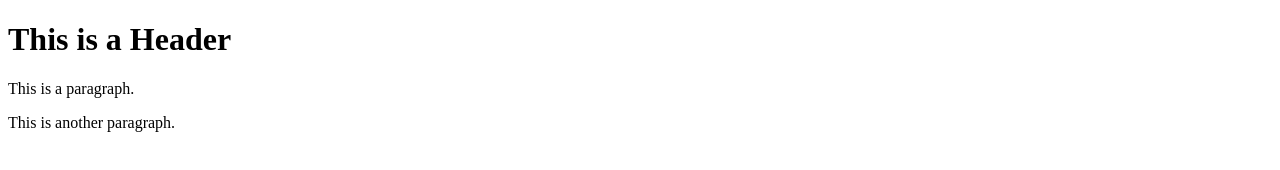
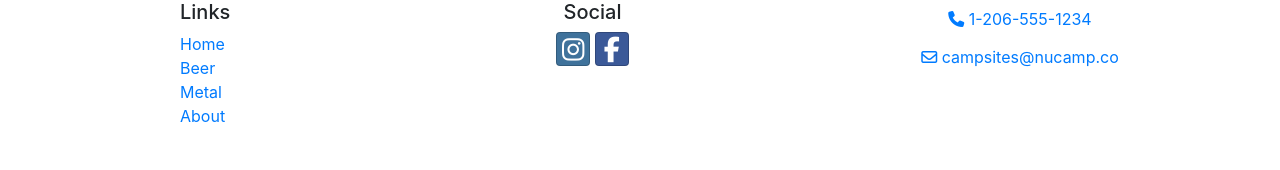
Before and after one commit to agalloch88/MetalBrewz, a plain HTML site: page metal.html in a window 1280 px wide. Drawn offline with nearby package versions, Linux system fonts and the light colour scheme.

Commit message:
bootstrap and js addition

```diff
--- a/metal.html
+++ b/metal.html
@@ -1,8 +1,52 @@
 <!DOCTYPE html>
-<html>
+<html lang="en">
+    <head>
+        <meta charset="utf-8" />
+        <meta name="viewport" content="width=device-width, initial-scale=1" />
+
+        <!-- build:css css/main.css  -->
+        <link rel="stylesheet" href="node_modules/bootstrap/dist/css/bootstrap.min.css" />
+        <link rel="stylesheet" href="node_modules/font-awesome/css/font-awesome.min.css" />
+        <link rel="stylesheet" href="node_modules/bootstrap-social/bootstrap-social.css" />
+        <link rel="stylesheet" href="css/styles.css" />
+        <!-- endbuild -->
+        <link rel="stylesheet" href="https://fonts.googleapis.com/css?family=Lobster|Open+Sans" />
+
+        <title>MetalBrewz - A Haze in the Northern Sky</title>
+    </head>
     <body>
-        <h1>This is a Header</h1>
-        <p>This is a paragraph.</p>
-        <p>This is another paragraph.</p>
+        <footer class="site-footer">
+            <div class="container">
+                <div class="row">
+                    <div class="col-4 col-sm-2 offset-1">
+                        <h5>Links</h5>
+                        <ul class="list-unstyled">
+                            <li><a href="#">Home</a></li>
+                            <li><a href="beer.html">Beer</a></li>
+                            <li><a href="metal.html">Metal</a></li>
+                            <li><a href="about.html">About</a></li>
+                        </ul>
+                    </div>
+                    <div class="col-6 col-sm-5 text-center">
+                        <h5>Social</h5>
+                        <a class="btn btn-social-icon btn-instagram" href="http://instagram.com/metalbrewz"><i class="fa fa-instagram"></i></a>
+                        <a class="btn btn-social-icon btn-facebook" href="http://facebook.com/MetalBrewz"><i class="fa fa-facebook"></i></a>
+                    </div>
+                    <div class="col-sm-4 text-center">
+                        <a role="button" class="btn btn-link" href="tel:+12065551234"><i class="fa fa-phone"></i> 1-206-555-1234</a><br>
+                        <a role="button" class="btn btn-link" href="mailto:campsites@nucamp.co"><i class="fa fa-envelope-o"></i> campsites@nucamp.co</a>
+                    </div>
+                </div>
+            </div>
+        </footer>
+
+        <!-- jQuery must come first, then Popper.js, then the Bootstrap JavaScript plugins.-->
+    <!-- build:js js/main.js -->
+    <script src="node_modules/jquery/dist/jquery.slim.min.js"></script>
+    <script src="node_modules/popper.js/dist/umd/popper.min.js"></script>
+    <script src="node_modules/bootstrap/dist/js/bootstrap.min.js"></script>
+    <script src="js/scripts.js"></script>
+    <!-- endbuild -->
+
     </body>
 </html>
```
